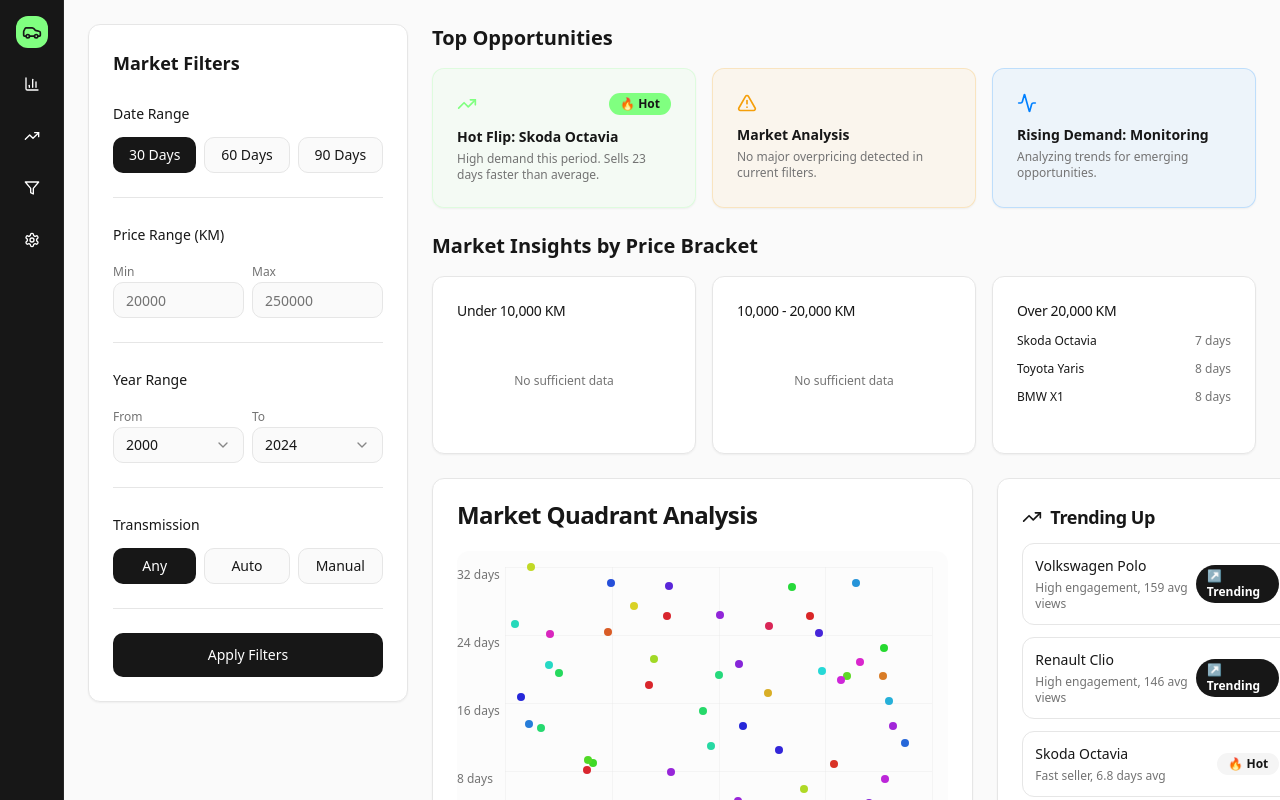
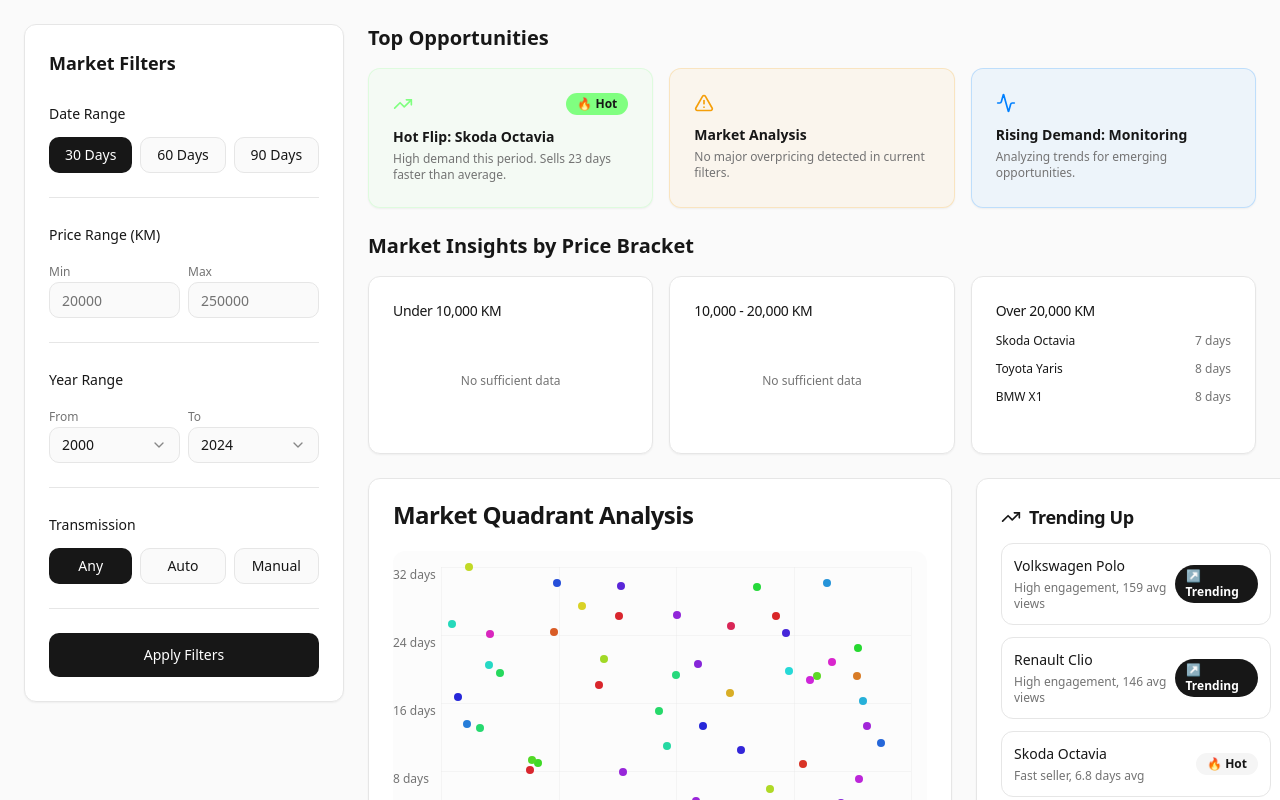
Before and after one commit to divljak/car-trend-studio, a React (Vite) app: page / in a window 1280 px wide. Built offline with nearby package versions, Linux system fonts and the light colour scheme.

Commit message:
Remove sidebar
Remove the sidebar from the dashboard.

```diff
--- a/src/pages/Dashboard.tsx
+++ b/src/pages/Dashboard.tsx
@@ -11,26 +11,6 @@ import { Car, Search, Bell, User, BarChart3, TrendingUp, Filter, Settings } from
 const Dashboard = () => {
   return (
     <div className="flex h-screen bg-background">
-      {/* Modern Sidebar */}
-      <aside className="w-16 bg-sidebar border-r border-sidebar-border flex flex-col items-center py-4 space-y-4">
-        <div className="w-8 h-8 bg-accent rounded-lg flex items-center justify-center">
-          <Car className="w-5 h-5 text-accent-foreground" />
-        </div>
-        <nav className="flex flex-col space-y-3">
-          <Button variant="ghost" size="icon" className="w-10 h-10 text-sidebar-foreground hover:bg-sidebar-accent">
-            <BarChart3 className="w-5 h-5" />
-          </Button>
-          <Button variant="ghost" size="icon" className="w-10 h-10 text-sidebar-foreground hover:bg-sidebar-accent">
-            <TrendingUp className="w-5 h-5" />
-          </Button>
-          <Button variant="ghost" size="icon" className="w-10 h-10 text-sidebar-foreground hover:bg-sidebar-accent">
-            <Filter className="w-5 h-5" />
-          </Button>
-          <Button variant="ghost" size="icon" className="w-10 h-10 text-sidebar-foreground hover:bg-sidebar-accent">
-            <Settings className="w-5 h-5" />
-          </Button>
-        </nav>
-      </aside>
 
       <div className="flex-1 flex flex-col">
 
```
